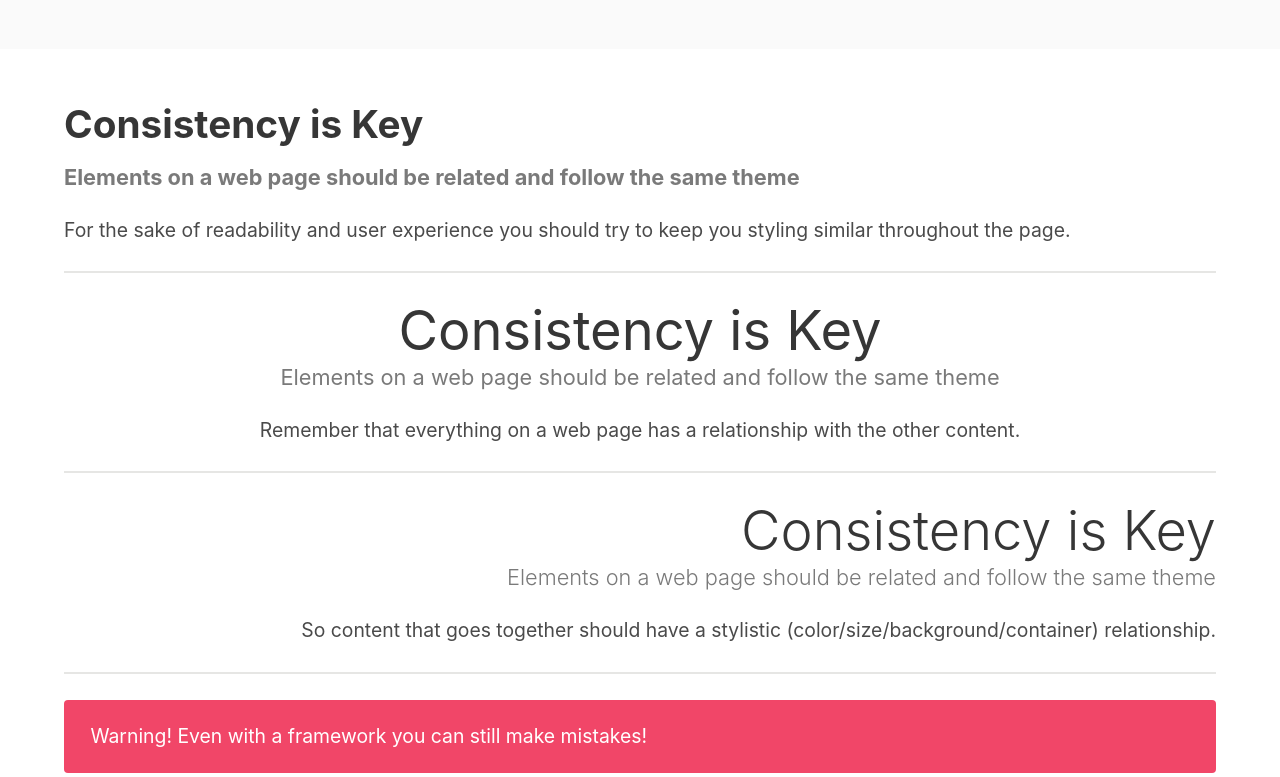
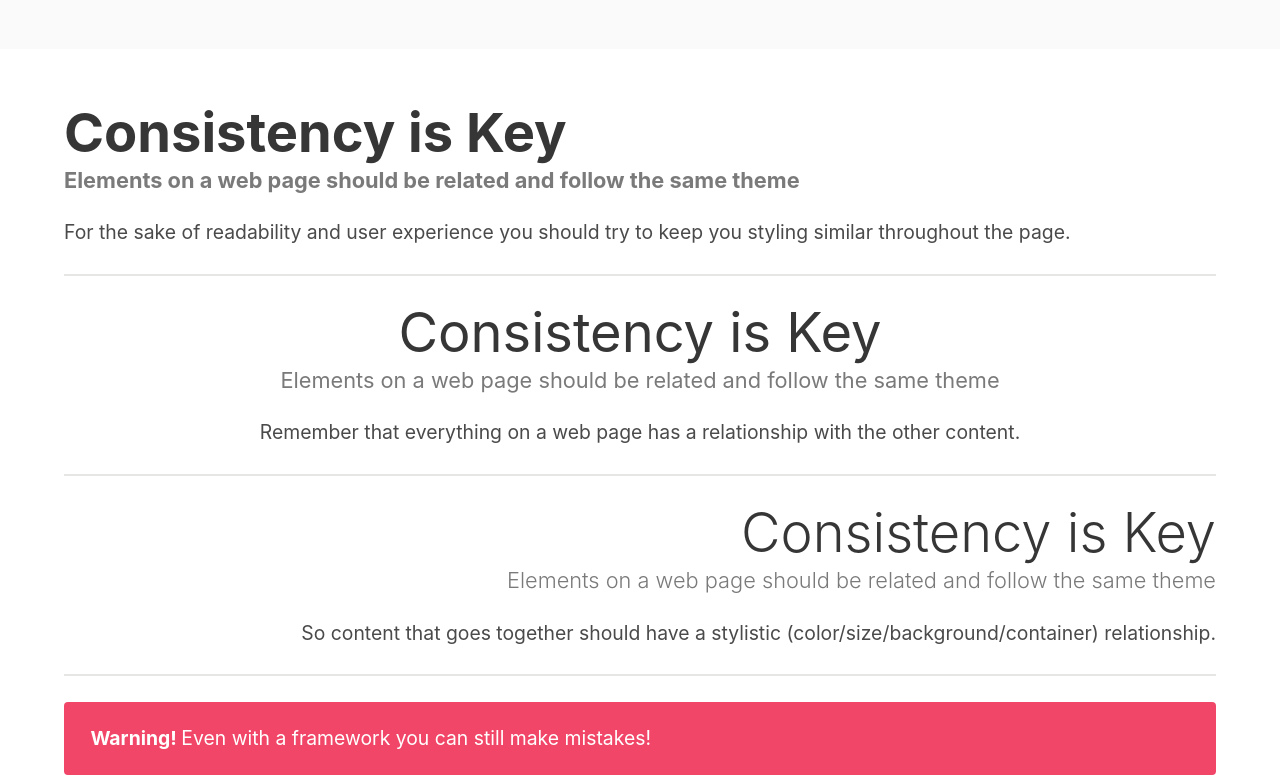
Before and after one commit to jdmar3-comp426/a02-ryangh23, a website: page index.html in a window 1280 px wide. Shown: the part 1466-2243 px from the top of the page. Drawn offline with nearby package versions, Linux system fonts and the light colour scheme; a web font is replaced by a local one.

Commit message:
whitespace removed

```diff
--- a/index.html
+++ b/index.html
@@ -57,7 +57,7 @@
 <section class="section has-background-white">
     <div class="container">
         <div class="content">
-            <h1 class=" has-text-weight-bold">Consistency is Key</h1>
+            <h1 class="title has-text-weight-bold">Consistency is Key</h1>
             <h5 class="subtitle has-text-grey has-text-weight-bold">Elements on a web page should be related and follow the same theme</h5>
             <p>
 	    	For the sake of readability and user experience you should try to keep you styling similar throughout the page.
@@ -81,7 +81,7 @@
         </div>
         <hr>
         <div class="notification is-danger">
-            <p><span class="">Warning! </span>Even with a framework you can still make mistakes!</p>
+            <p><span class="has-text-weight-bold">Warning! </span>Even with a framework you can still make mistakes!</p>
         </div>
     </div>
 </section>
@@ -89,7 +89,7 @@
     <div class="container">
         <div class="content has-text-centered">
             <h1 class="title has-text-info is-family-secondary">Flavour</h1>
-            <h5 class="subtitle has-text-grey is-italic	">Express yourself with fonts, colors, images, and more</h5>
+            <h5 class="subtitle has-text-grey is-italic">Express yourself with fonts, colors, images, and more</h5>
         </div>
         <div class="tabs is-medium is-centered">
             <ul>
@@ -99,7 +99,7 @@
                 <li><a>Documents</a></li>
             </ul>
         </div>
-        <div class="columns is-multiline justify-center	">
+        <div class="columns is-multiline justify-center">
             <div class="column">
                 <img src="images/all-01.jpg" alt="Pictures">
             </div>
```
